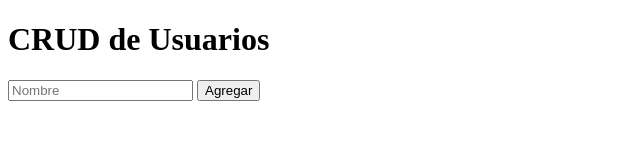
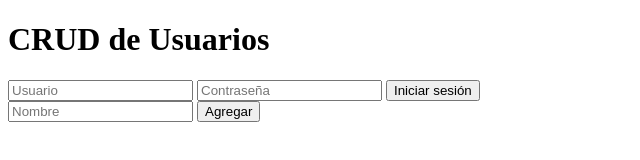
Before and after one commit to roi1414/proyecto-crud, a plain HTML site: page index.html in a window 1280 px wide. Shown: the whole page, without its empty margins (0-640 px from the left). Drawn offline with Linux system fonts and the light colour scheme.

Commit message:
Agregado formulario de login

```diff
--- a/index.html
+++ b/index.html
@@ -6,6 +6,12 @@
 </head>
 <body>
   <h1>CRUD de Usuarios</h1>
+  <div id="login">
+  <input type="text" placeholder="Usuario">
+  <input type="password" placeholder="Contraseña">
+  <button>Iniciar sesión</button>
+</div>
+
   <form id="form">
     <input type="text" id="nombre" placeholder="Nombre" required />
     <button type="submit">Agregar</button>
```
